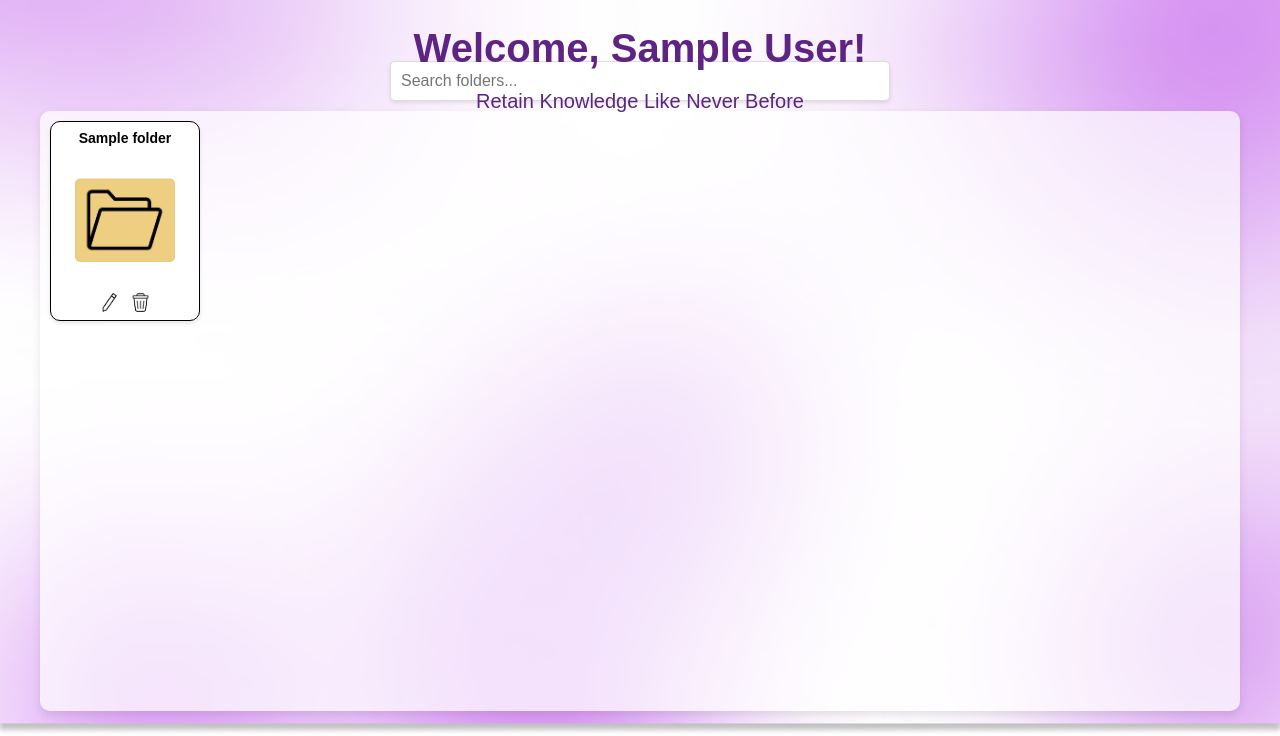
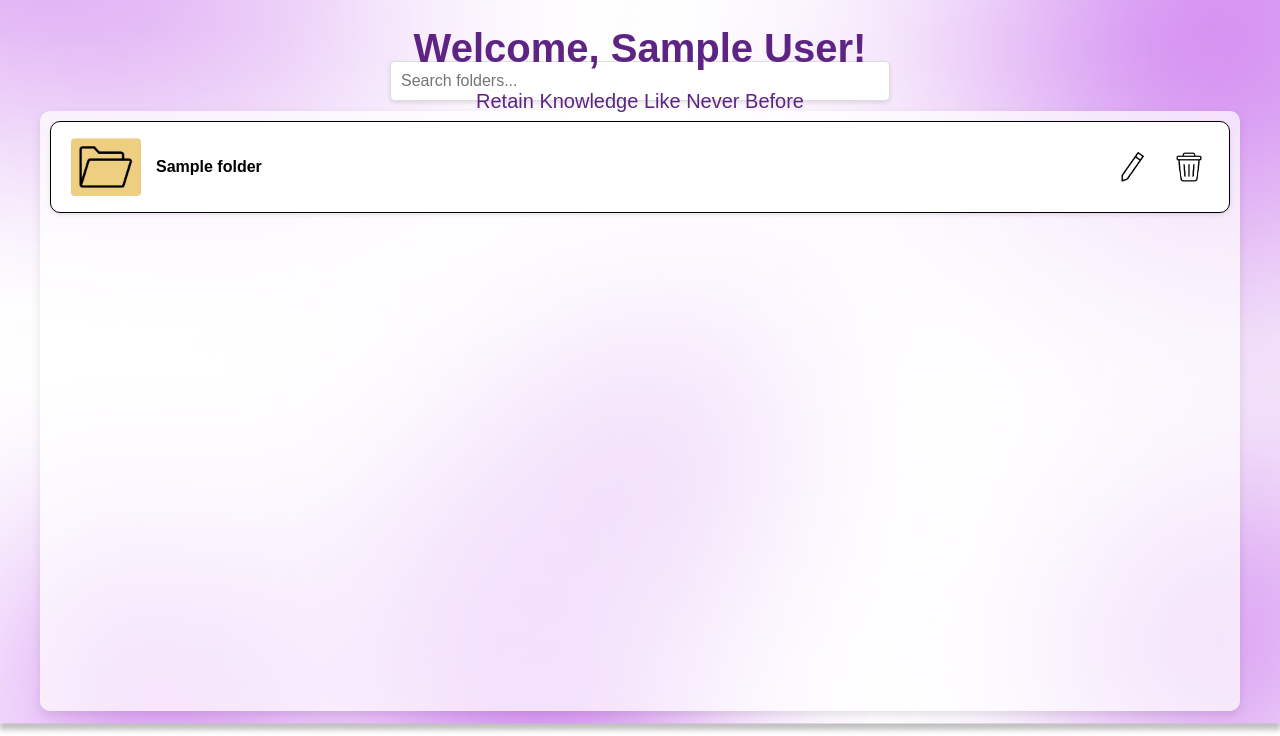
Before and after one commit to jennarms/IskoCards, a PHP site: page /pages/home.php in a window 1280 px wide. Shown: the part 64-800 px from the top of the page. Run offline with PHP 8.4, Linux system fonts and the light colour scheme; the visitor is signed in with stand-in values (Sample User, id 1); tables that the repository leaves empty or names only in its code hold one stand-in row (values such as "Sample post"); grey boxes marked "Sample" are stand-in pictures.

Commit message:
changed home ui folder containers

```diff
--- a/css/home.css
+++ b/css/home.css
@@ -468,91 +468,58 @@ header .header-actions img.profile-pic.active {
     background: #f5f5f5; /* Background color of the track */
 }
 
-
 /* Folder Card */
 .folder-card {
-    width: 150px;
-    height: 150px;
     display: flex;
-    flex-direction: column;
     justify-content: space-between;
     align-items: center;
-    padding: 10px;
-    border: 1px solid #000; /* Thin black edges */
+    width: 100%;
+    padding: 10px 20px;
+    border: 1px solid #000;
     border-radius: 10px;
-    background-color: #fff; /* White background */
-    box-shadow: 0 2px 4px rgba(0, 0, 0, 0.1); /* Subtle shadow */
+    background-color: #fff;
+    box-shadow: 0 2px 4px rgba(0, 0, 0, 0.1);
     transition: transform 0.2s ease, box-shadow 0.3s ease;
     cursor: pointer;
 }
 
-.folder-card:hover {
-    transform: translateY(-5px);
-    box-shadow: 0 4px 8px rgba(0, 0, 0, 0.2);
+/* Left Section (Image and Name) */
+.folder-left {
+    display: flex;
+    align-items: center; /* Align image and text vertically */
+    gap: 15px; /* Add space between image and text */
+}
+
+/* Folder Image */
+.folder-image {
+    width: 70px;
+    height: 70px;
+    object-fit: contain;
 }
 
 /* Folder Name */
-.folder-card .folder-name {
+.folder-name {
     font-size: 16px;
     font-weight: bold;
-    text-align: center;
     color: #000;
+    text-align: left;
 }
 
-/* Folder Card */
-.folder-card {
-    width: 150px; /* Keep the width the same */
-    height: 200px; /* Adjust height to fit image and actions */
+/* Folder Actions */
+.folder-actions {
     display: flex;
-    flex-direction: column;
-    justify-content: space-between;
-    align-items: center;
-    padding: 5px; /* Reduced padding */
-    border: 1px solid #000; /* Thin black edges */
-    border-radius: 10px;
-    background-color: #fff; /* White background */
-    box-shadow: 0 2px 4px rgba(0, 0, 0, 0.1); /* Subtle shadow */
-    transition: transform 0.2s ease, box-shadow 0.3s ease;
-    cursor: pointer;
+    gap: 15px;
 }
 
-.folder-card:hover {
-    transform: translateY(-5px);
-    box-shadow: 0 4px 8px rgba(0, 0, 0, 0.2);
-}
-
-/* Folder Image */
-.folder-card .folder-image {
-    width: 100px; /* Slightly larger image */
-    height: 100px; /* Slightly larger image */
-    object-fit: contain;
-    margin-bottom: 5px; /* Reduced space between image and folder name */
-}
-
-/* Folder Name */
-.folder-card .folder-name {
-    font-size: 14px; /* Slightly smaller font */
-    font-weight: bold;
-    text-align: center;
-    color: #000;
-    margin-bottom: 5px; /* Reduced space between name and actions */
-}
-
-/* Folder Actions (Edit/Delete) */
-.folder-card .folder-actions {
-    display: flex;
-    gap: 5px; /* Reduced gap between buttons */
-}
-
-.folder-card .folder-actions img {
-    width: 25px;
-    height: 25px;
+.folder-actions img {
+    width: 40px;
+    height: 40px;
     cursor: pointer;
     transition: transform 0.2s ease;
 }
 
-.folder-card .folder-actions img:hover {
-    transform: scale(1.1); /* Slightly larger on hover */
+.folder-actions img:hover {
+    transform: scale(1.1);
 }
 
 /* Add Folder Modal */
--- a/pages/home.php
+++ b/pages/home.php
@@ -196,18 +196,22 @@ unset($_SESSION['success'], $_SESSION['error']);
         <h1>Welcome, <?php echo $user['name']; ?>!</h1>
         <p>Retain Knowledge Like Never Before</p>
     </div>
+
     <div class="search-bar">
     <input type="text" id="folder-search" placeholder="Search folders..." />
     </div>
+
     <div id="folder-list" class="folders-container">
     <?php foreach ($folders as $folder): ?>
 
-        <div class="folder-card" data-folder-id="<?php echo $folder['folder_id']; ?>" onclick="openFlashcardsPage(<?php echo $folder['folder_id']; ?>)">
+    <div class="folder-card" data-folder-id="<?php echo $folder['folder_id']; ?>" onclick="openFlashcardsPage(<?php echo $folder['folder_id']; ?>)">
+    <div class="folder-left">
+        <img src="../assets/folder.png" alt="<?php echo htmlspecialchars($folder['folder_name']); ?>" class="folder-image">
         <div class="folder-name"><?php echo htmlspecialchars($folder['folder_name']); ?></div>
-        <img src="../assets/folder.png" alt="<?php echo htmlspecialchars($folder['folder_name']); ?>" class="folder-image">
-        <div class="folder-actions">
-            <img src="../assets/edit.png" alt="Edit Folder" class="edit-folder" onclick="openEditFolderModal(event, <?php echo $folder['folder_id']; ?>, '<?php echo htmlspecialchars($folder['folder_name']); ?>')">
-            <img src="../assets/delete.png" alt="Delete Folder" class="delete-folder" onclick="openDeleteFolderModal(event, <?php echo $folder['folder_id']; ?>)">
+    </div>
+    <div class="folder-actions">
+        <img src="../assets/edit.png" alt="Edit Folder" class="edit-folder" onclick="openEditFolderModal(event, <?php echo $folder['folder_id']; ?>, '<?php echo htmlspecialchars($folder['folder_name']); ?>')">
+        <img src="../assets/delete.png" alt="Delete Folder" class="delete-folder" onclick="openDeleteFolderModal(event, <?php echo $folder['folder_id']; ?>)">
         </div>
     </div>
 
```
Also changed, not shown: other parts of css/home.css (+11 -11 lines).
